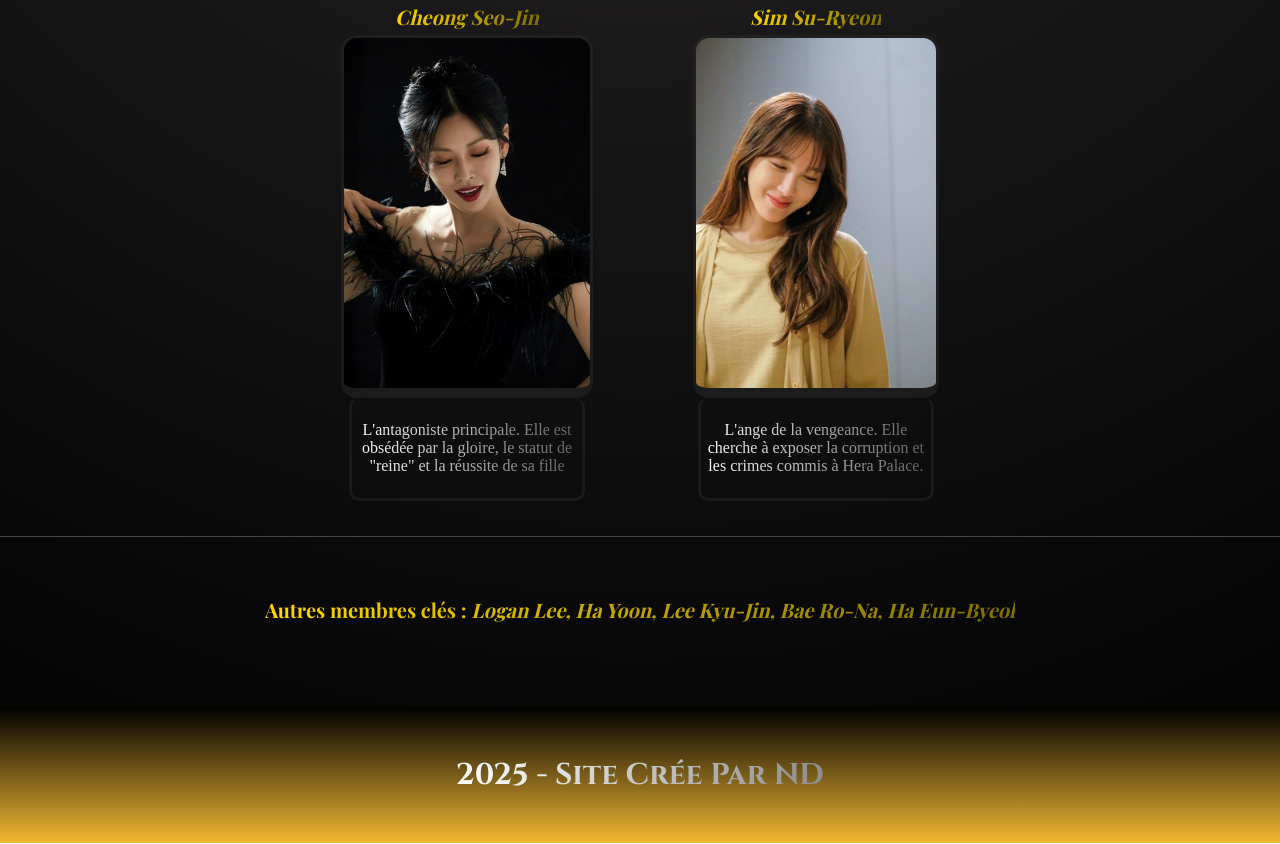
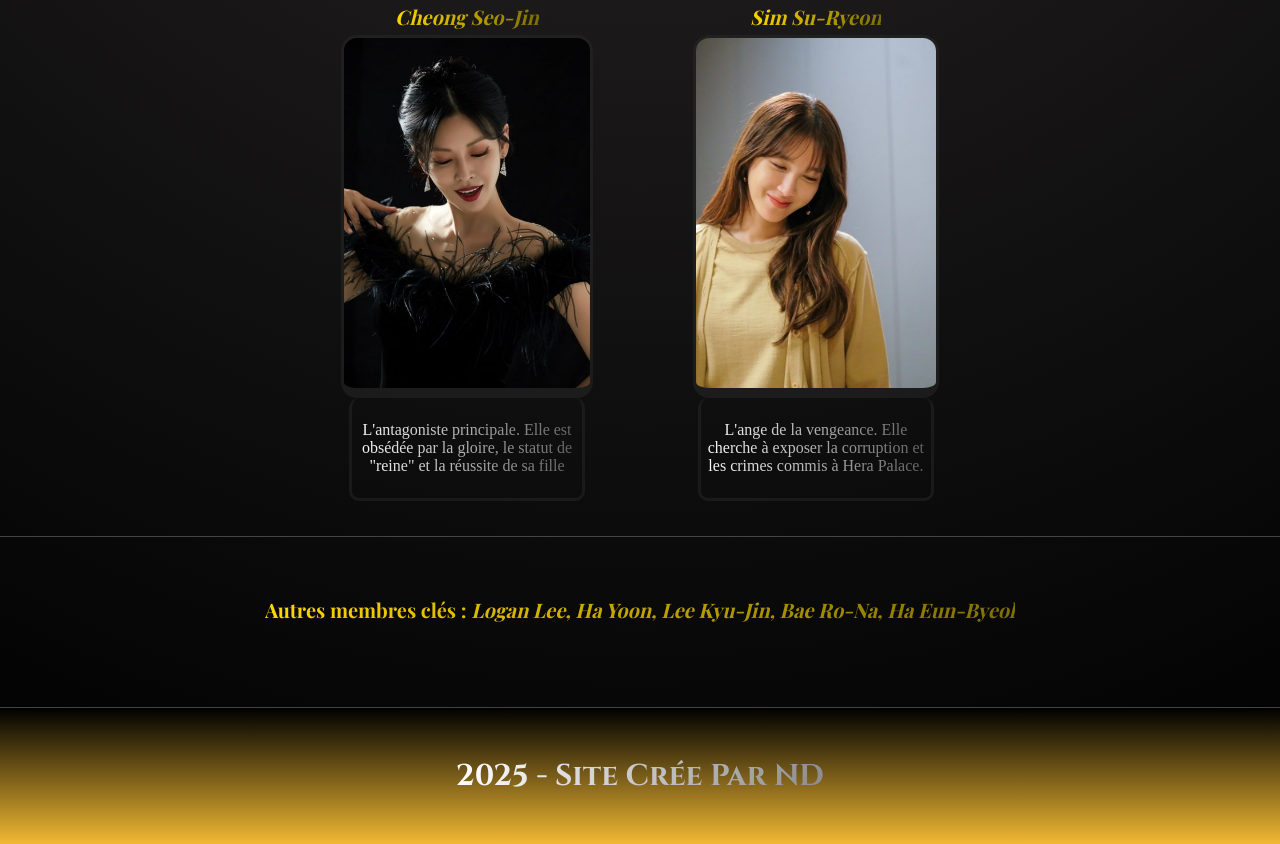
Before and after one commit to Nolan-30/Penthouse, a plain HTML site: page penthouse.html in a window 1280 px wide. Shown: the part 2030-2874 px from the top of the page. Drawn offline with nearby package versions, Linux system fonts and the light colour scheme; a script that the page names is missing; a web font is replaced by a local one.

Commit message:
Ajout de la border grise au top du footer

```diff
--- a/assets/css/penthouse.css
+++ b/assets/css/penthouse.css
@@ -364,6 +364,7 @@ header ul a li {
 
 /* FOOTER */
 footer {
+  border-top: 1px solid rgb(67, 67, 67);
   padding: 10px;
   margin-top: 5%;
   background: linear-gradient(rgb(0, 0, 0), rgb(241, 184, 51));
```
Also changed, not shown: assets/Images/python.jpg (renamed from assets/Images/pyrhon.jpg).
